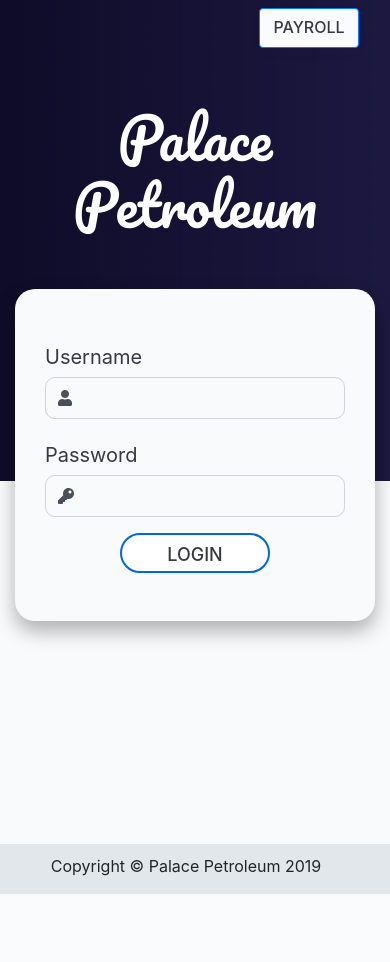
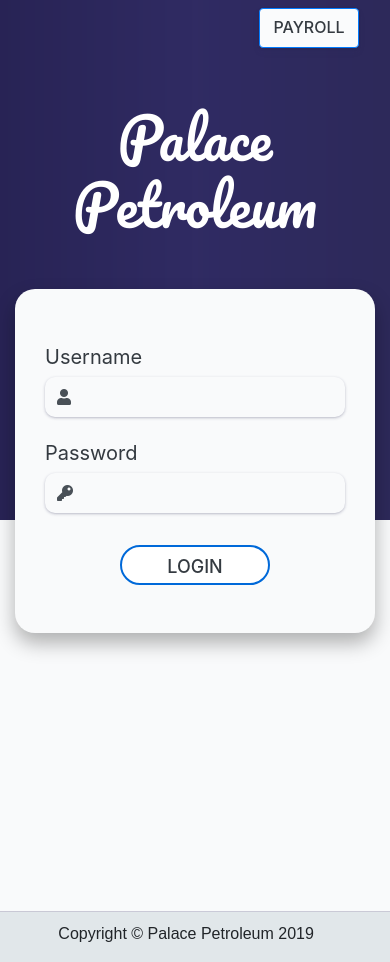
Before and after one commit to EmmanuelJoshua/Inventory-app-php, a PHP site: page / in a window 390 px wide. Before the commit the page ends 894 px from the top, so only its background shows below. Run offline with PHP 8.4, Linux system fonts and the light colour scheme; some libraries are stand-ins or nearby versions.

Commit message:
Responsiveness of Landing/Login Page.

```diff
--- a/app/assets/css-app-files/login.css
+++ b/app/assets/css-app-files/login.css
@@ -2,16 +2,19 @@
 	outline: 0 !important;
 }
 
+body, html {
+  height: 100%;
+  margin: 0;
+}
+
 #header{
 	background-image: linear-gradient(to bottom, transparent 57%, #F9FAFB 50%), url('../images/header.png');
-	width: 100%;
-	display: block;
-	height: 100vh;
-	max-height: 100%;
-	/*background-size: cover;*/
-    /*background-attachment: fixed; */
-    /*background-position: center;*/
-    /*background-repeat: no-repeat;*/
+	height: 91%;
+    background-position: center;
+    background-repeat: no-repeat;
+    background-size: cover;
+    position: relative;
+    width: 100%;
 }
 
 .navbar-right .btn{
@@ -28,11 +31,12 @@
 
 .navbar-right .btn:hover{
 	background-color: #0069D9;
-	border: 2px solid #288EFF;
+	border: 1.5px solid #fff;
 	color: #fff !important;
 }
 
 #login{
+	position: relative;
 	top: 35px;
 	background-color: #F9FAFB!important;
 	width: 100%;
@@ -50,8 +54,11 @@
 }
 
 .input-group{
-	 border: 1.5px solid #CED4DA !important;
-	 border-radius: 10px;
+	/*border: 1.5px solid #CED4DA !important;*/
+	border-radius: 10px;
+	transition: box-shadow .15s ease;
+    border: 0;
+    box-shadow: 0 1px 3px rgba(50, 50, 93, .30), 0 1px 0 rgba(0, 0, 0, .02);
 }
 
 .form-group input[type=text]{
@@ -59,6 +66,7 @@
     font-size: 20px;
     padding: 5px;
     border: none !important;
+
 }
 
 .form-group input[type=password]{
@@ -89,15 +97,15 @@
 
 #footer{
 	background-color: #E1E7EA;
-	/*position: */
+	position: relative;
 	padding: 10px 10px 5px 10px;
     width: 100%;
-    height: 10%;
      height: 50px;
+     z-index: -999;
 }
 
 #footer p{
-
+	font-family: sans-serif;
 }
 
 @media (min-width: 992px){
@@ -105,3 +113,9 @@
     	max-width: 1100px !important;
 	}
 }
+
+@media (max-width: 767px){
+	#header{
+		height: 108% !important;
+	}
+}
--- a/app/index.php
+++ b/app/index.php
@@ -11,7 +11,7 @@
 		<link rel="stylesheet" href="../app/assets/css-app-files/login.css">
 		<!-- Font CDN -->
 		<link href="https://fonts.googleapis.com/css?family=Pacifico" rel="stylesheet">
-
+		<!-- Font Awesome CDN -->
 		<link rel="stylesheet" href="https://use.fontawesome.com/releases/v5.8.1/css/all.css" integrity="sha384-50oBUHEmvpQ+1lW4y57PTFmhCaXp0ML5d60M1M7uH2+nqUivzIebhndOJK28anvf" crossorigin="anonymous">
 	</head>
 	<body >
@@ -54,7 +54,7 @@
 										</div>
 									</div>
 									<div class="text-center">
-										<input class="btn btn-primary" type="submit" id="getData" value="Login">
+										<input class="btn btn-primary mt-3" type="submit" id="getData" value="Login">
 									</div>
 								</form>
 							</div>
```
